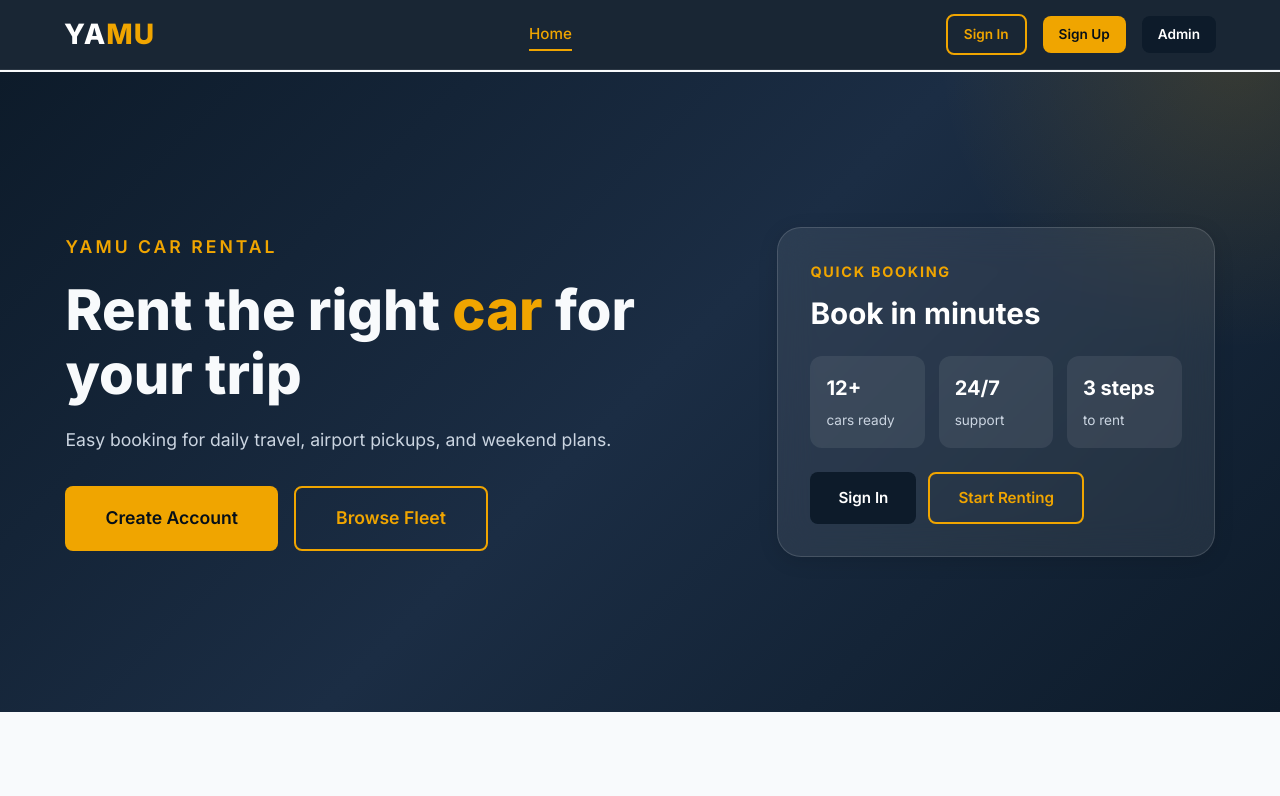
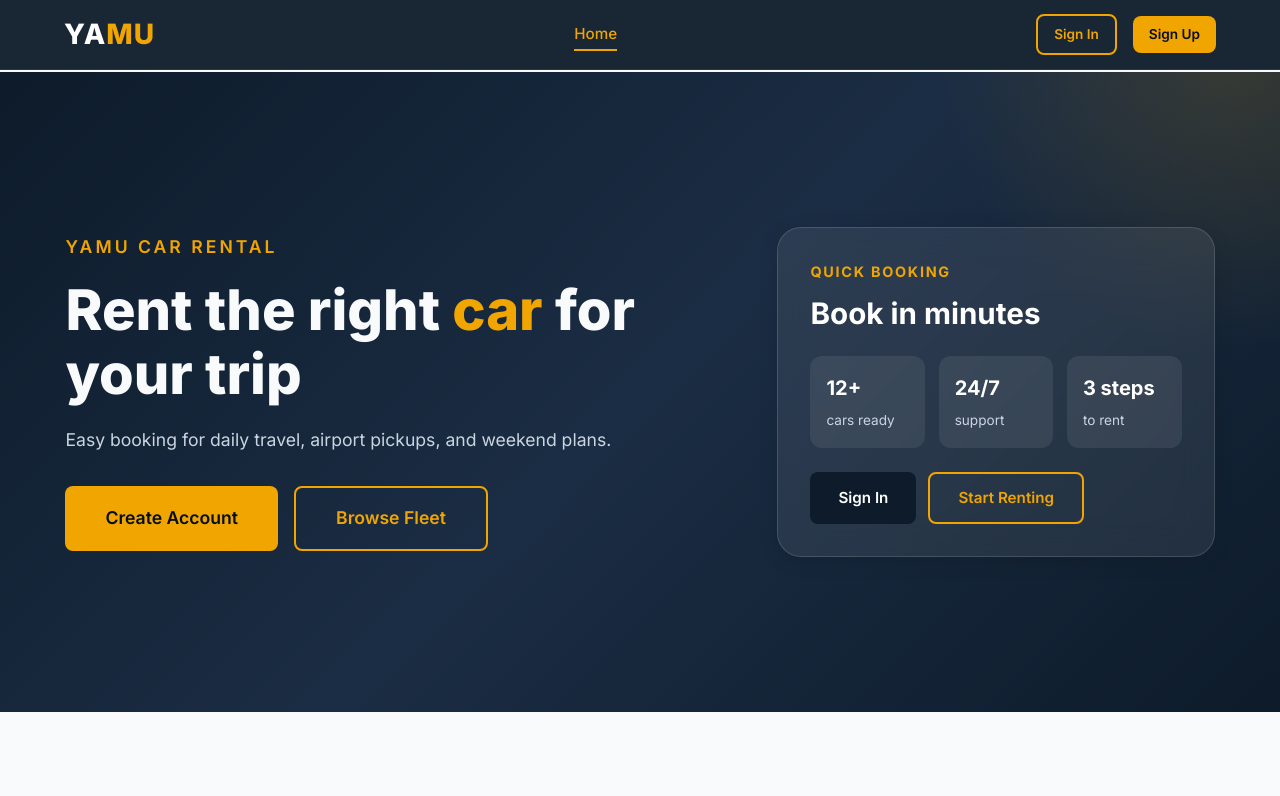
Before and after one commit to Chamoth-Dilshan/yamu-car-rental-system, a React (Vite) app in the folder client/: page / in a window 1280 px wide. Shown: the top 796 px of the page. Built offline with nearby package versions, Linux system fonts and the light colour scheme; no server answers.

Commit message:
Remove Admin sign-in link from header
Remove the 'Admin' Link from the authentication controls in Layout.jsx. The Link to /admin/signin (btn-secondary) was deleted so the admin sign-in button no longer appears alongside user Sign In/Sign Up buttons.

```diff
--- a/client/src/components/Layout.jsx
+++ b/client/src/components/Layout.jsx
@@ -52,7 +52,6 @@ export default function Layout({ children }) {
               <>
                 <Link to="/signin" className="btn btn-outline btn-sm">Sign In</Link>
                 <Link to="/signup" className="btn btn-primary btn-sm">Sign Up</Link>
-                <Link to="/admin/signin" className="btn btn-secondary btn-sm">Admin</Link>
               </>
             )}
           </div>
```
